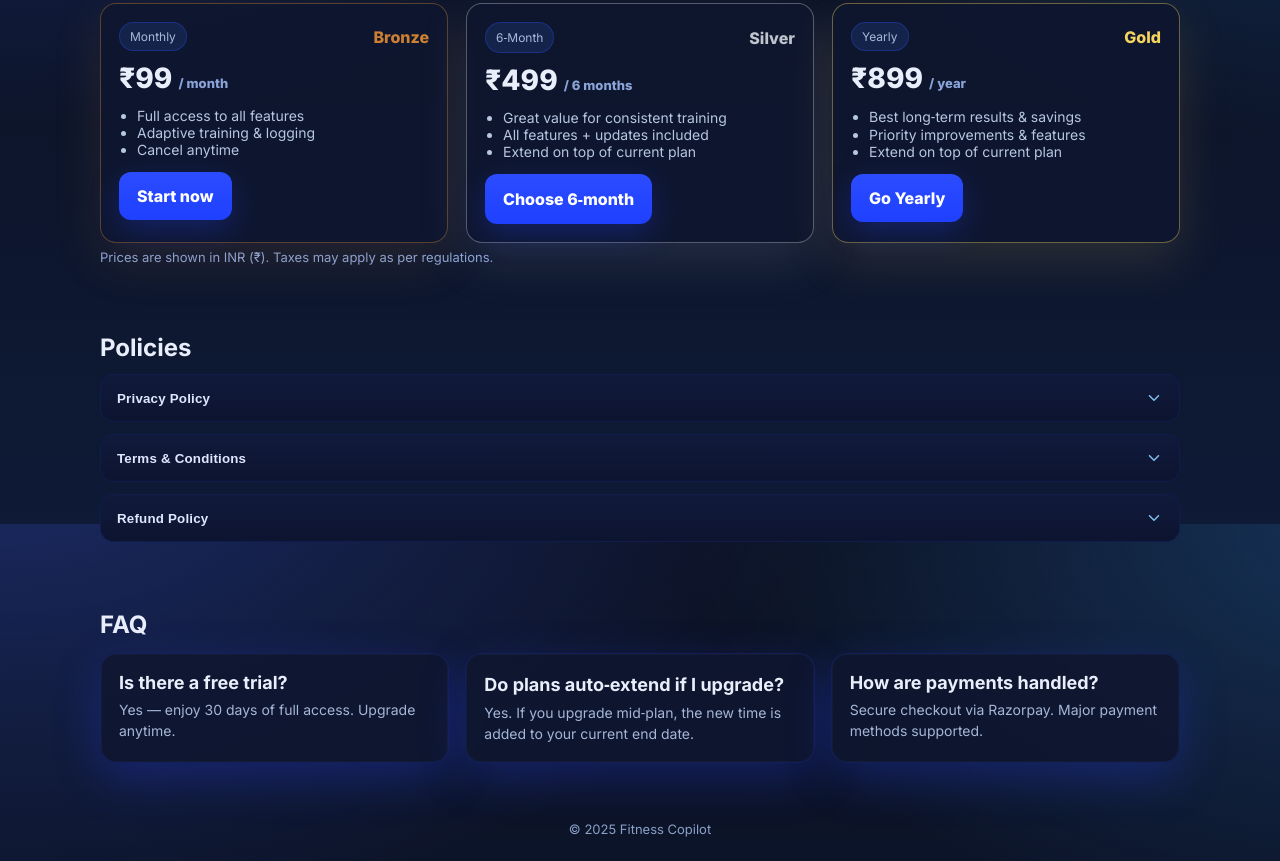
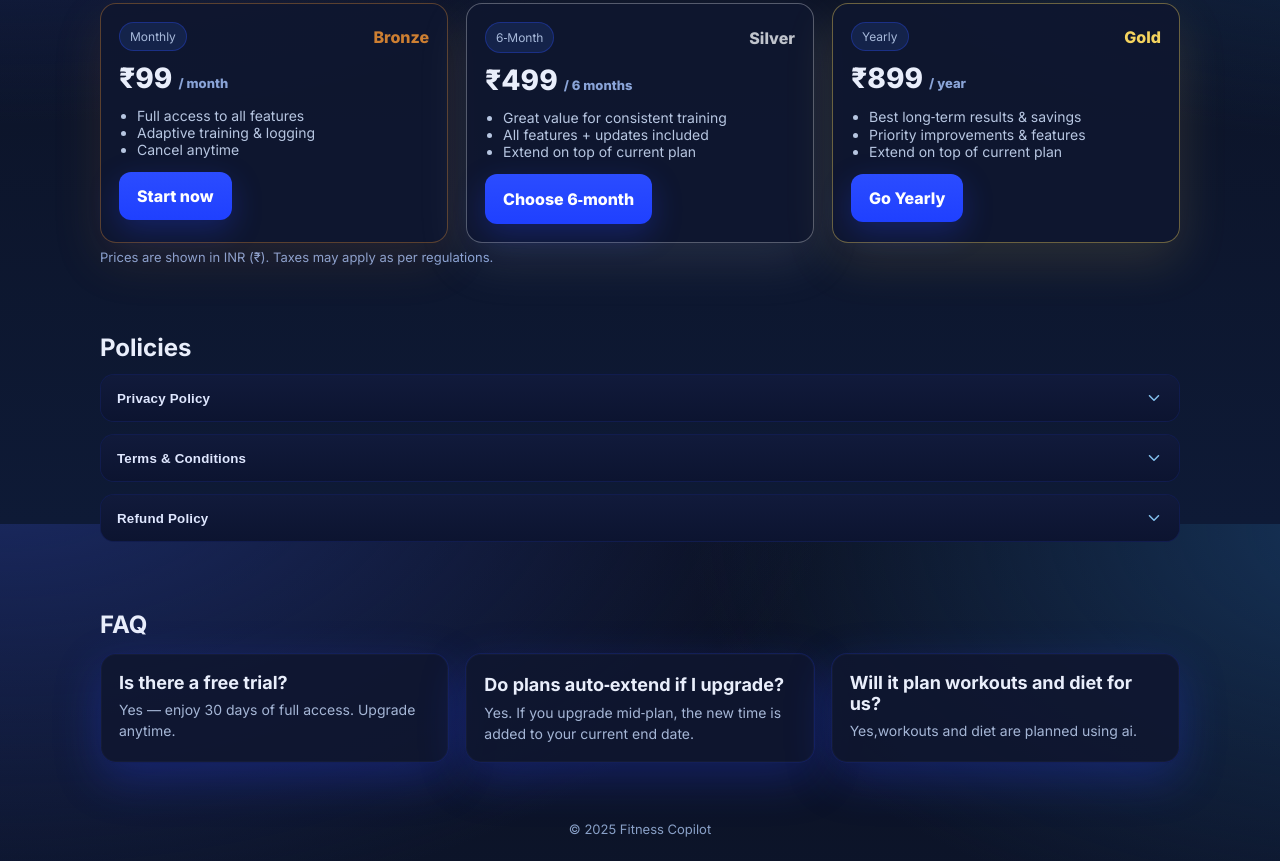
Before and after one commit to Dharmik-shetty/fitnesscopilot, a plain HTML site: page index.html in a window 1280 px wide. Shown: the part 1076-1937 px from the top of the page. Drawn offline with Linux system fonts and the light colour scheme.

Commit message:
Update index.html

```diff
--- a/index.html
+++ b/index.html
@@ -342,7 +342,7 @@
     <div class="grid" style="margin-top:14px">
       <div class="card"><h3>Is there a free trial?</h3><p>Yes — enjoy 30 days of full access. Upgrade anytime.</p></div>
       <div class="card"><h3>Do plans auto‑extend if I upgrade?</h3><p>Yes. If you upgrade mid‑plan, the new time is added to your current end date.</p></div>
-      <div class="card"><h3>How are payments handled?</h3><p>Secure checkout via Razorpay. Major payment methods supported.</p></div>
+      <div class="card"><h3>Will it plan workouts and diet for us?</h3><p>Yes,workouts and diet are planned using ai.</p></div>
     </div>
   </section>
 
```
